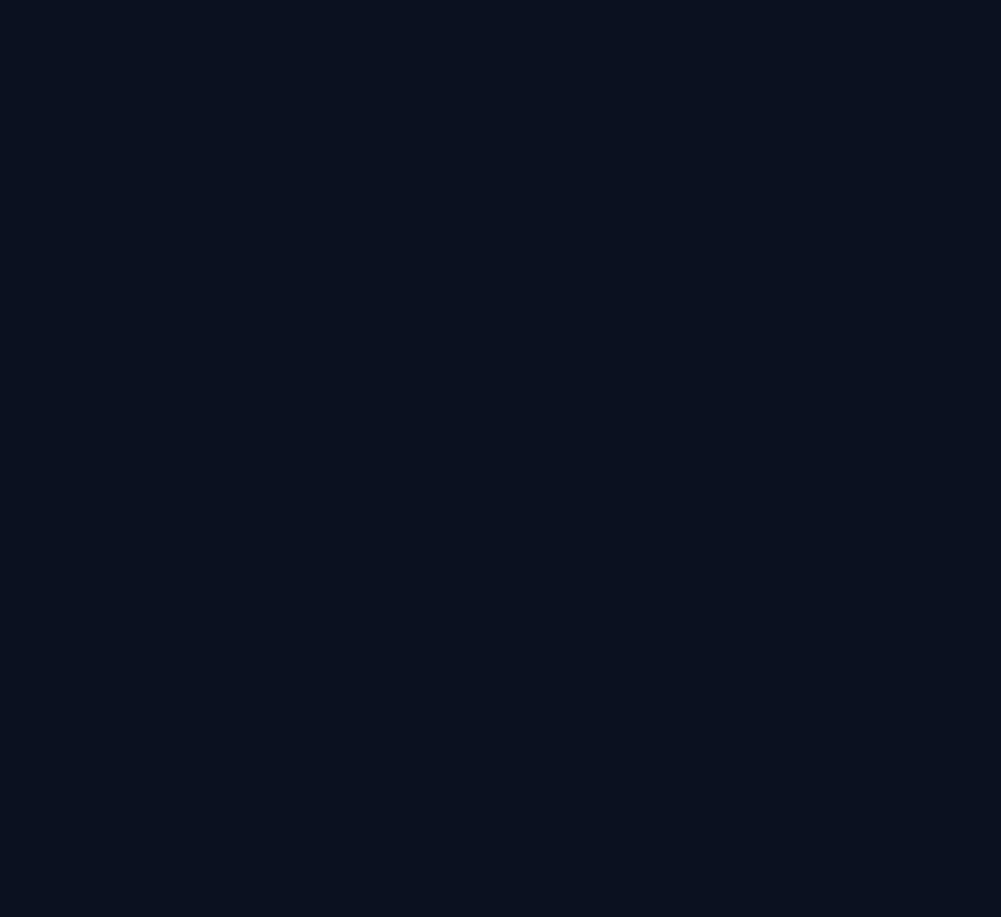
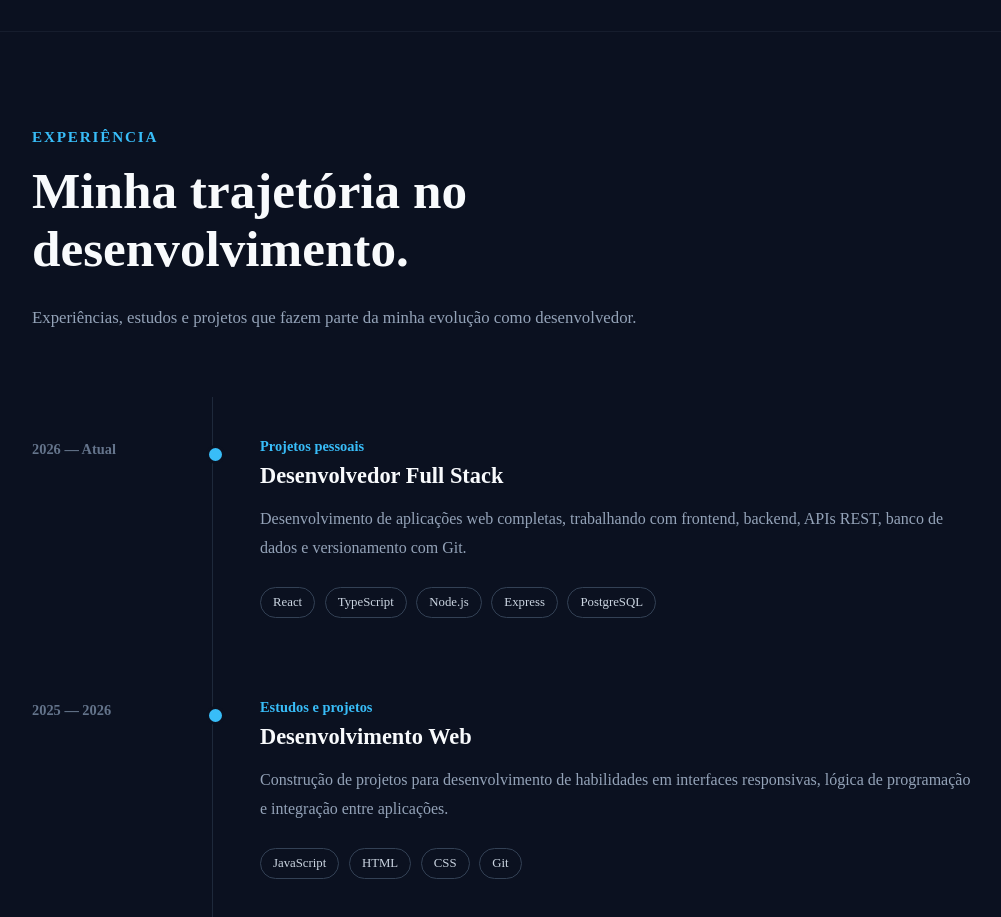
Before and after one commit to jgsantosx/portfolio, a React (Vite) app in the folder frontend/: page / in a window 1280 px wide. Shown: the part 3320-4237 px from the top of the page, without its empty margins (48-1049 px from the left). Before the commit the page ends 3351 px from the top, so only its background shows below. Built offline with nearby package versions, Linux system fonts and the light colour scheme.

Commit message:
feat: add experience section

```diff
--- a/frontend/src/App.tsx
+++ b/frontend/src/App.tsx
@@ -3,6 +3,7 @@
 import { About } from "./sections/About/About";
 import { Skills } from "./sections/Skills/Skills";
 import { Projects } from "./sections/Projects/Projects";
+import { Experience } from "./sections/Experience/Experience";
 
 function App() {
   return (
@@ -14,6 +15,7 @@
         <About />
         <Skills />
         <Projects />
+        <Experience />
       </main>
     </>
   );
--- /dev/null
+++ b/frontend/src/sections/Experience/Experience.css
@@ -0,0 +1,162 @@
+.experience {
+  border-top: 1px solid rgba(148, 163, 184, 0.08);
+}
+
+.experience__heading {
+  max-width: 760px;
+  margin-bottom: 4rem;
+}
+
+.experience__eyebrow {
+  display: inline-block;
+  margin-bottom: 1rem;
+
+  color: #38bdf8;
+
+  font-size: 0.95rem;
+  font-weight: 600;
+
+  text-transform: uppercase;
+  letter-spacing: 0.12em;
+}
+
+.experience__title {
+  margin-bottom: 1.5rem;
+
+  color: #f8fafc;
+
+  font-size: clamp(2rem, 4vw, 3.5rem);
+  line-height: 1.15;
+}
+
+.experience__description {
+  max-width: 650px;
+
+  color: #94a3b8;
+
+  font-size: 1.05rem;
+  line-height: 1.8;
+}
+
+.experience__timeline {
+  position: relative;
+
+  display: grid;
+  gap: 0;
+}
+
+.experience__timeline::before {
+  content: "";
+
+  position: absolute;
+  top: 0;
+  bottom: 0;
+  left: 180px;
+
+  width: 1px;
+
+  background: #1e293b;
+}
+
+.experience__item {
+  position: relative;
+
+  display: grid;
+  grid-template-columns: 180px 1fr;
+  gap: 3rem;
+
+  padding: 2.5rem 0;
+}
+
+.experience__item::before {
+  content: "";
+
+  position: absolute;
+
+  top: 3rem;
+  left: 174px;
+
+  width: 13px;
+  height: 13px;
+
+  border: 3px solid #0b1120;
+  border-radius: 50%;
+
+  background: #38bdf8;
+}
+
+.experience__period {
+  padding-top: 0.2rem;
+
+  color: #64748b;
+
+  font-size: 0.9rem;
+  font-weight: 600;
+}
+
+.experience__content {
+  max-width: 720px;
+}
+
+.experience__company {
+  display: inline-block;
+
+  margin-bottom: 0.5rem;
+
+  color: #38bdf8;
+
+  font-size: 0.9rem;
+  font-weight: 600;
+}
+
+.experience__content h3 {
+  margin-bottom: 1rem;
+
+  color: #f8fafc;
+
+  font-size: 1.4rem;
+}
+
+.experience__content p {
+  margin-bottom: 1.5rem;
+
+  color: #94a3b8;
+
+  line-height: 1.8;
+}
+
+.experience__technologies {
+  display: flex;
+  flex-wrap: wrap;
+  gap: 0.6rem;
+}
+
+.experience__technologies li {
+  padding: 0.45rem 0.75rem;
+
+  border: 1px solid #334155;
+  border-radius: 999px;
+
+  color: #cbd5e1;
+
+  font-size: 0.8rem;
+}
+
+@media (max-width: 768px) {
+  .experience__timeline::before {
+    left: 6px;
+  }
+
+  .experience__item {
+    grid-template-columns: 1fr;
+
+    gap: 0.75rem;
+
+    padding-left: 2rem;
+  }
+
+  .experience__item::before {
+    top: 2.9rem;
+    left: 0;
+  }
+}
--- /dev/null
+++ b/frontend/src/sections/Experience/Experience.tsx
@@ -0,0 +1,76 @@
+import "./Experience.css";
+
+const experiences = [
+  {
+    period: "2026 — Atual",
+    role: "Desenvolvedor Full Stack",
+    company: "Projetos pessoais",
+    description:
+      "Desenvolvimento de aplicações web completas, trabalhando com frontend, backend, APIs REST, banco de dados e versionamento com Git.",
+    technologies: [
+      "React",
+      "TypeScript",
+      "Node.js",
+      "Express",
+      "PostgreSQL",
+    ],
+  },
+  {
+    period: "2025 — 2026",
+    role: "Desenvolvimento Web",
+    company: "Estudos e projetos",
+    description:
+      "Construção de projetos para desenvolvimento de habilidades em interfaces responsivas, lógica de programação e integração entre aplicações.",
+    technologies: ["JavaScript", "HTML", "CSS", "Git"],
+  },
+];
+
+export function Experience() {
+  return (
+    <section className="experience section" id="experience">
+      <div className="container">
+        <div className="experience__heading">
+          <span className="experience__eyebrow">Experiência</span>
+
+          <h2 className="experience__title">
+            Minha trajetória no desenvolvimento.
+          </h2>
+
+          <p className="experience__description">
+            Experiências, estudos e projetos que fazem parte da minha evolução
+            como desenvolvedor.
+          </p>
+        </div>
+
+        <div className="experience__timeline">
+          {experiences.map((experience) => (
+            <article
+              className="experience__item"
+              key={`${experience.role}-${experience.period}`}
+            >
+              <div className="experience__period">
+                {experience.period}
+              </div>
+
+              <div className="experience__content">
+                <span className="experience__company">
+                  {experience.company}
+                </span>
+
+                <h3>{experience.role}</h3>
+
+                <p>{experience.description}</p>
+
+                <ul className="experience__technologies">
+                  {experience.technologies.map((technology) => (
+                    <li key={technology}>{technology}</li>
+                  ))}
+                </ul>
+              </div>
+            </article>
+          ))}
+        </div>
+      </div>
+    </section>
+  );
+}
```
